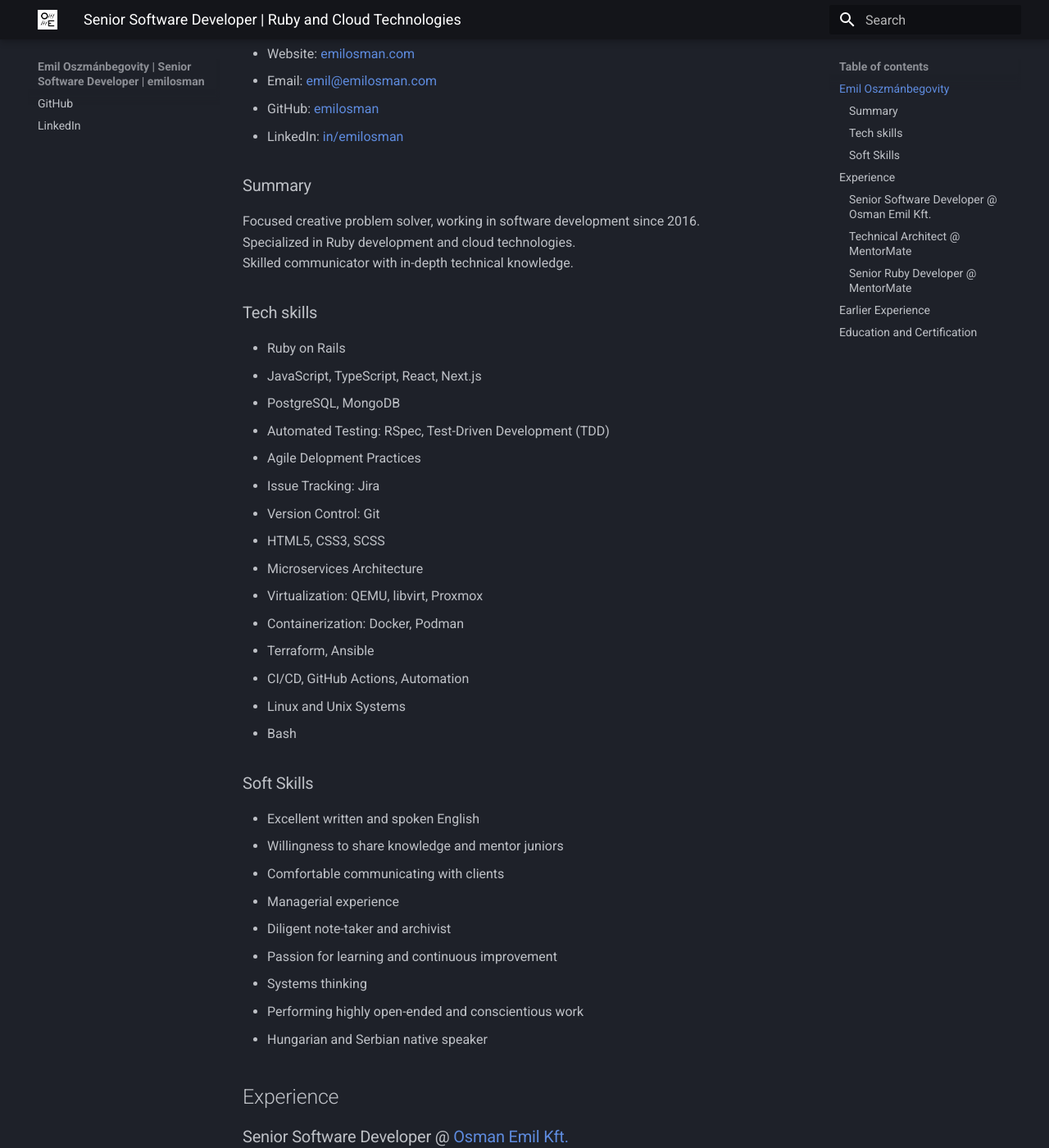
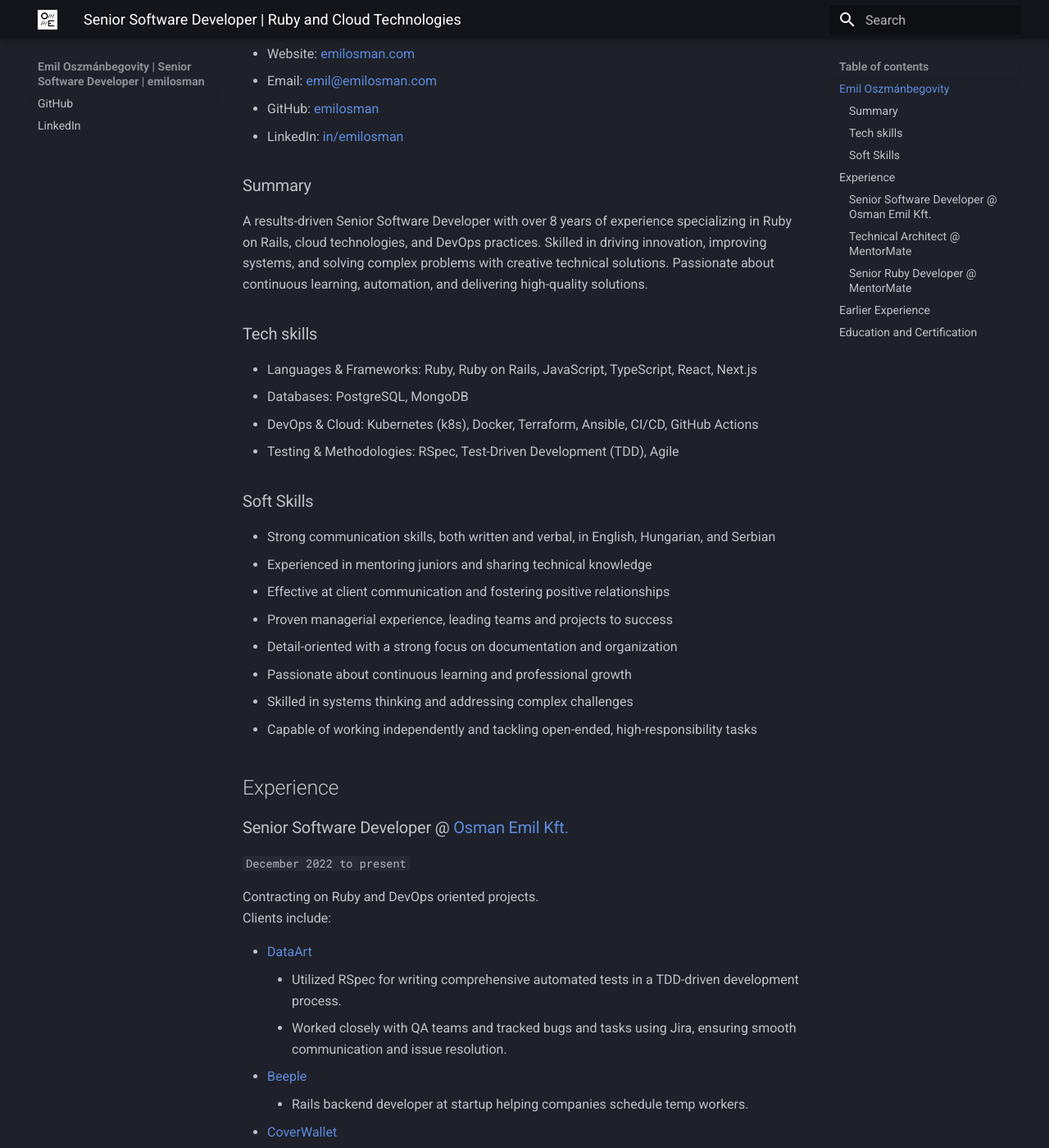
Before and after one commit to emilosman/emilosman, an MkDocs documentation site: the page built from docs/index.md, in a window 1280 px wide and 1400 px high, scrolled down 423 px. Shown: the whole window at 82% size. Built offline with MkDocs 1.6.1 and Material for MkDocs 9.7.7, drawn with Linux system fonts in a browser that asks for light colours.

Commit message:
Refactor

```diff
--- a/docs/index.md
+++ b/docs/index.md
@@ -8,37 +8,23 @@
 - LinkedIn: [in/emilosman](https://www.linkedin.com/in/emilosman/)
 
 ### Summary
-Focused creative problem solver, working in software development since 2016.
-Specialized in Ruby development and cloud technologies.
-Skilled communicator with in-depth technical knowledge.
+A results-driven Senior Software Developer with over 8 years of experience specializing in Ruby on Rails, cloud technologies, and DevOps practices. Skilled in driving innovation, improving systems, and solving complex problems with creative technical solutions. Passionate about continuous learning, automation, and delivering high-quality solutions.
 
 ### Tech skills
-- Ruby on Rails
-- JavaScript, TypeScript, React, Next.js
-- PostgreSQL, MongoDB
-- Automated Testing: RSpec, Test-Driven Development (TDD)
-- Agile Delopment Practices
-- Issue Tracking: Jira
-- Version Control: Git
-- HTML5, CSS3, SCSS
-- Microservices Architecture
-- Virtualization: QEMU, libvirt, Proxmox
-- Containerization: Docker, Podman
-- Terraform, Ansible
-- CI/CD, GitHub Actions, Automation
-- Linux and Unix Systems
-- Bash
+- Languages & Frameworks: Ruby, Ruby on Rails, JavaScript, TypeScript, React, Next.js
+- Databases: PostgreSQL, MongoDB
+- DevOps & Cloud: Kubernetes (k8s), Docker, Terraform, Ansible, CI/CD, GitHub Actions
+- Testing & Methodologies: RSpec, Test-Driven Development (TDD), Agile
 
 ### Soft Skills
-- Excellent written and spoken English
-- Willingness to share knowledge and mentor juniors
-- Comfortable communicating with clients
-- Managerial experience
-- Diligent note-taker and archivist
-- Passion for learning and continuous improvement
-- Systems thinking
-- Performing highly open-ended and conscientious work
-- Hungarian and Serbian native speaker
+- Strong communication skills, both written and verbal, in English, Hungarian, and Serbian
+- Experienced in mentoring juniors and sharing technical knowledge
+- Effective at client communication and fostering positive relationships
+- Proven managerial experience, leading teams and projects to success
+- Detail-oriented with a strong focus on documentation and organization
+- Passionate about continuous learning and professional growth
+- Skilled in systems thinking and addressing complex challenges
+- Capable of working independently and tackling open-ended, high-responsibility tasks
 
 ## Experience
 
```
